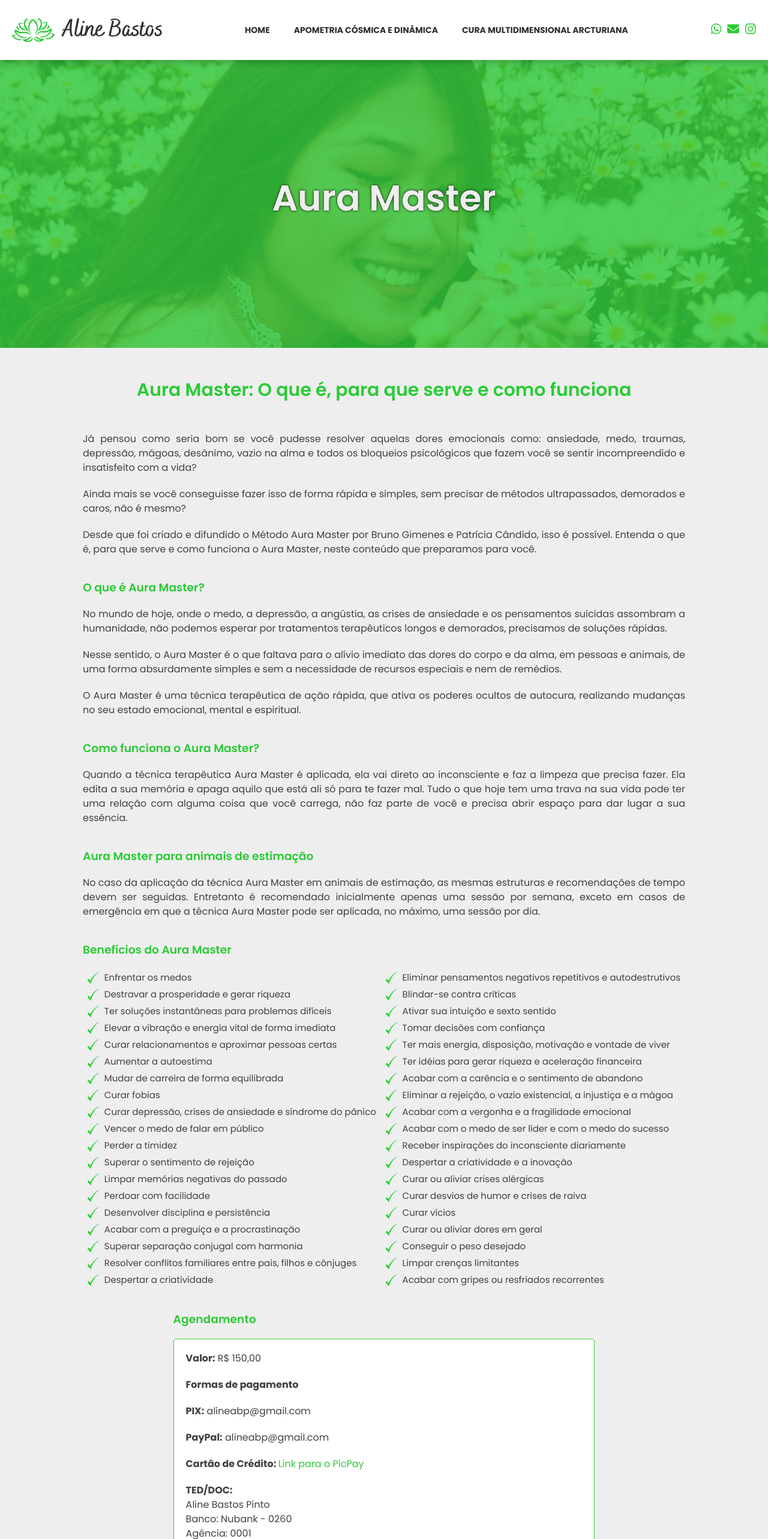
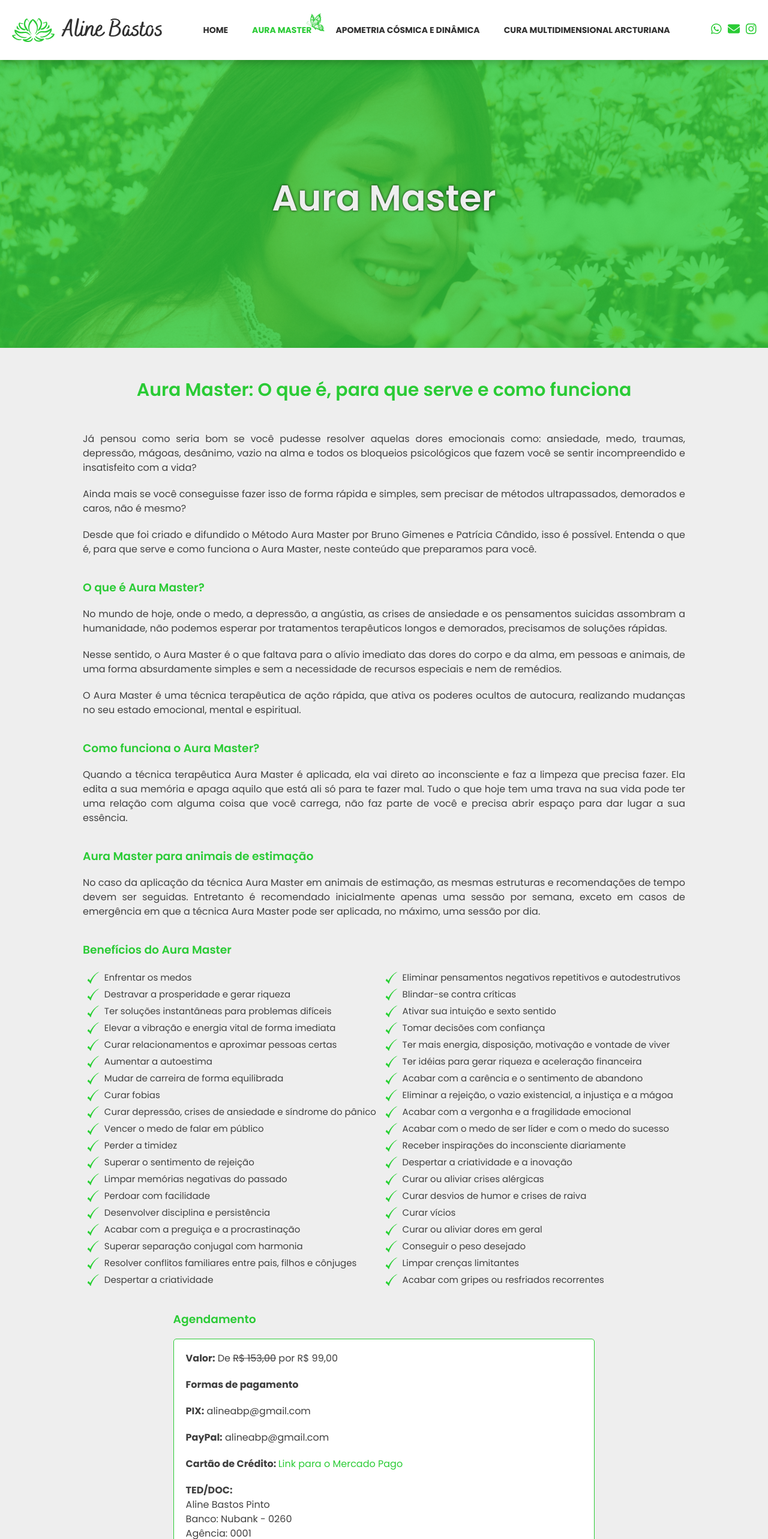
Before and after one commit to alinebastos/alinebastosterapeuta, a React (Create React App) app: page /aura-master in a window 1280 px wide. Shown: the top 2566 px of the page at 60% size. Built offline with nearby package versions, Linux system fonts and the light colour scheme.

Commit message:
Add Aura Master

```diff
--- a/src/components/footer/index.js
+++ b/src/components/footer/index.js
@@ -113,11 +113,11 @@ function Footer () {
                                 Home
                             </MenuLink>
                         </li>
-                        {/* <li>
+                        <li>
                             <MenuLink to="/aura-master" alt="Link para a página de Aura Master">
                                 Aura Master
                             </MenuLink>
-                        </li> */}
+                        </li>
                         <li>
                             <MenuLink to="/apometria-cosmica" alt="Link para a página de Apometria Cósmica">
                                 Apometria Cósmica e Dinâmica
--- a/src/components/header/index.js
+++ b/src/components/header/index.js
@@ -229,12 +229,12 @@ function Header () {
                                     <img src={Butterfly} alt="Aline Bastoss" />
                                 </MenuLink>
                             </li>
-                            {/* <li>
+                            <li>
                                 <MenuLink to="/aura-master" onClick={toggle} onBlur={hide} onFocus={show} alt="Link para a página de Aura Master">
                                     Aura Master
                                     <img src={Butterfly} alt="Aline Bastoss" />
                                 </MenuLink>
-                            </li> */}
+                            </li>
                             <li>
                                 <MenuLink to="/apometria-cosmica" onClick={toggle} onBlur={hide} onFocus={show} alt="Link para a página de Apometria Cósmica">
                                     Apometria Cósmica e Dinâmica
--- a/src/pages/aura-master/index.js
+++ b/src/pages/aura-master/index.js
@@ -187,11 +187,11 @@ function AuraMaster () {
                 <BoxWrapper>
                     <h3>Agendamento</h3>
                     <Box>
-                        <p><b>Valor:</b> R$ 150,00</p>
+                        <p><b>Valor:</b> De <strike>R$ 153,00</strike> por R$ 99,00</p>
                         <p><b>Formas de pagamento</b></p>
                         <p><b>PIX:</b> alineabp@gmail.com</p>
                         <p><b>PayPal:</b> alineabp@gmail.com</p>
-                        <p><b>Cartão de Crédito: </b><a href="https://picpay.me/alinebastos1974/150.0" target="_blank" rel="noreferrer" >Link para o PicPay</a></p>
+                        <p><b>Cartão de Crédito: </b><a href="https://mpago.la/1do6Kgq" target="_blank" rel="noreferrer" >Link para o Mercado Pago</a></p>
                         <p><b>TED/DOC:</b><br />
                         Aline Bastos Pinto<br />
                         Banco: Nubank - 0260<br />
@@ -199,7 +199,7 @@ function AuraMaster () {
                         Conta: 85967030-2</p>
                         <p>O pagamento e o envio do comprovante devem ser feitos em até 24 horas antes da consulta para o WhatsApp: <a href='https://api.whatsapp.com/send?phone=5551983011098' target="_blank" rel="noreferrer">(51) 98301-1098</a>.</p>
                         <Icon icon={faEllipsis} />
-                        <p>A duração do atendimento de Aura Master varia entre 1h e 2h, então reserve este tempo no dia do atendimento.</p>
+                        <p>A duração do atendimento de Aura Master varia entre 1h e 1h30min, então reserve este tempo no dia do atendimento.</p>
                         <p>O atendimento é online, pelo Google Meet. O link será enviado para o seu whatsapp alguns minutos antes da consulta.</p>
                         <p><b>Lembre-se: o terapeuta é apenas um facilitador, você é responsável pelo seu processo!!</b></p>
                     <p>Leia as informações e marque TODAS as alternativas:</p>
```
